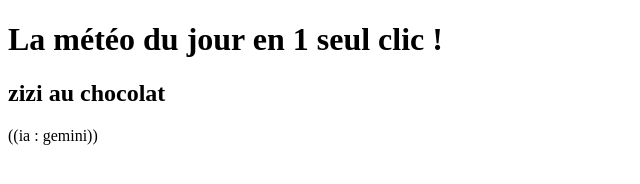
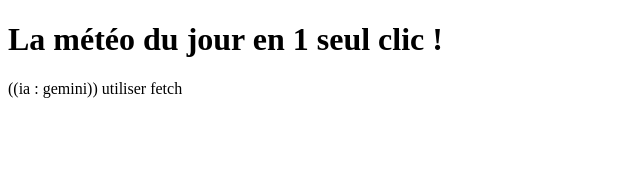
Before and after one commit to antoinebuffa/projet-groupe, a plain HTML site: page index.html in a window 1280 px wide. Shown: the whole page, without its empty margins (0-640 px from the left). Drawn offline with Linux system fonts and the light colour scheme.

Commit message:
refactor: test

```diff
--- a/index.html
+++ b/index.html
@@ -7,7 +7,9 @@
 </head>
 <body>
   <h1>La météo du jour en 1 seul clic !</h1>
-  <h2> zizi au chocolat</h2>
+  <h2></h2>
 </body>
 </html>
 ((ia : gemini))
+
+utiliser fetch
```
